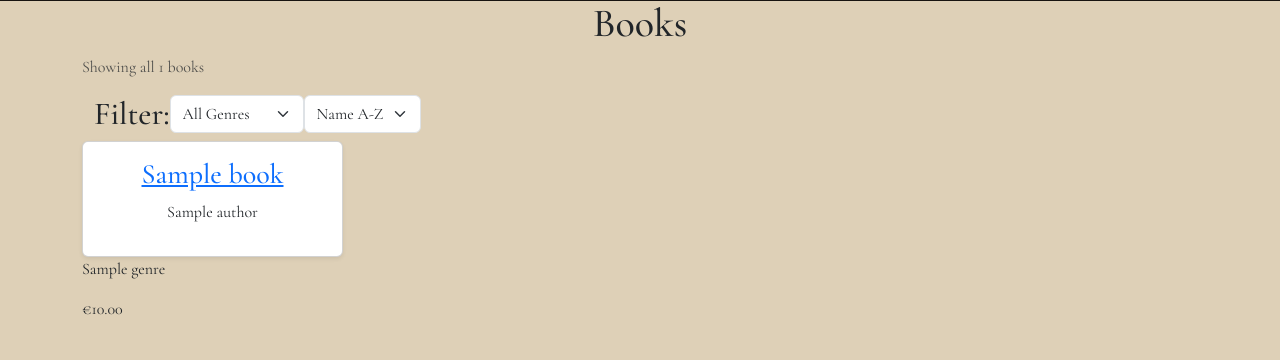
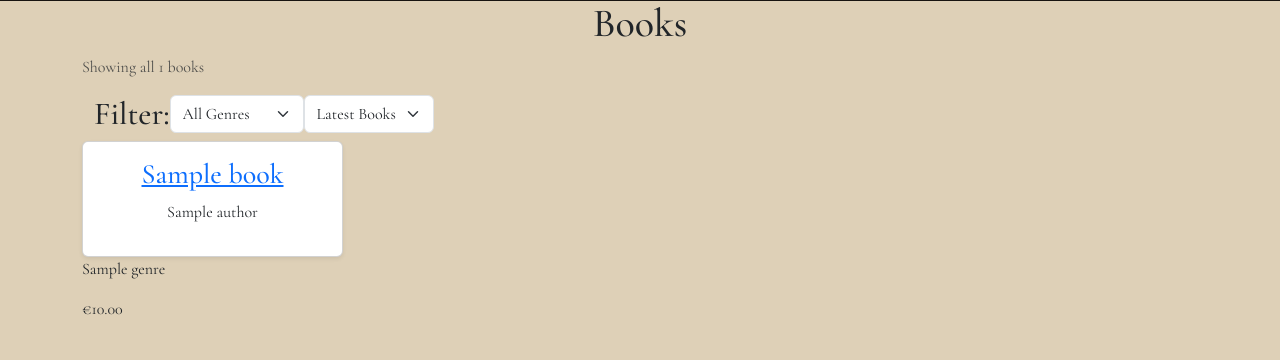
Before and after one commit to niekados/chapter-one, a Django app: page /books/ in a window 1280 px wide. Shown: the part 121-481 px from the top of the page. Run offline with Django 4.2, Linux system fonts and the light colour scheme; tables that the repository leaves empty hold one stand-in row (values such as "Sample post").

Commit message:
feat: add sorting by author and default sorting by latest books

```diff
--- a/books/templates/books/books_list.html
+++ b/books/templates/books/books_list.html
@@ -55,11 +55,20 @@ Books
             <input type="hidden" name="genre" value="{{ current_genre }}">
             {% endif %}
             <select name="sort" class="form-select" onchange="this.form.submit()">
+                <option value="latest_desc" {% if current_sorting == 'latest_desc' %}selected{% endif %}>
+                    Latest Books
+                </option>
                 <option value="title_asc" {% if current_sorting == 'title_asc' %}selected{% endif %}>
-                    Name A-Z
+                    Title A-Z
                 </option>
                 <option value="title_desc" {% if current_sorting == 'title_desc' %}selected{% endif %}>
-                    Name Z-A
+                    Title Z-A
+                </option>
+                <option value="author_asc" {% if current_sorting == 'author_asc' %}selected{% endif %}>
+                    Author A-Z
+                </option>
+                <option value="author_desc" {% if current_sorting == 'author_desc' %}selected{% endif %}>
+                    Author Z-A
                 </option>
                 <option value="price_asc" {% if current_sorting == 'price_asc' %}selected{% endif %}>
                     Price ↑
--- a/books/views.py
+++ b/books/views.py
@@ -9,7 +9,7 @@ from .models import Book, Genre
 def all_books(request):
     """ A view to show a list of all books """
 
-    books = Book.objects.all()
+    books = Book.objects.all().order_by('-created_on')
     genres = Genre.objects.all()
 
     query = None
@@ -32,6 +32,11 @@ def all_books(request):
                 sort_field = 'lower_title'
             elif sort == 'price':
                 sort_field = 'price'
+            elif sort == 'latest':
+                sort_field = 'created_on'
+            elif sort == 'author':
+                books = books.annotate(lower_author=Lower('author__name'))
+                sort_field = 'lower_author'
 
             if direction == 'desc':
                 sort_field = f'-{sort_field}'
@@ -58,7 +63,7 @@ def all_books(request):
             )
             books = books.filter(queries)
 
-    current_sorting = request.GET.get('sort', 'title_asc')
+    current_sorting = request.GET.get('sort', 'latest_desc')
 
     # Pagination
     paginator = Paginator(books, 6)
```
